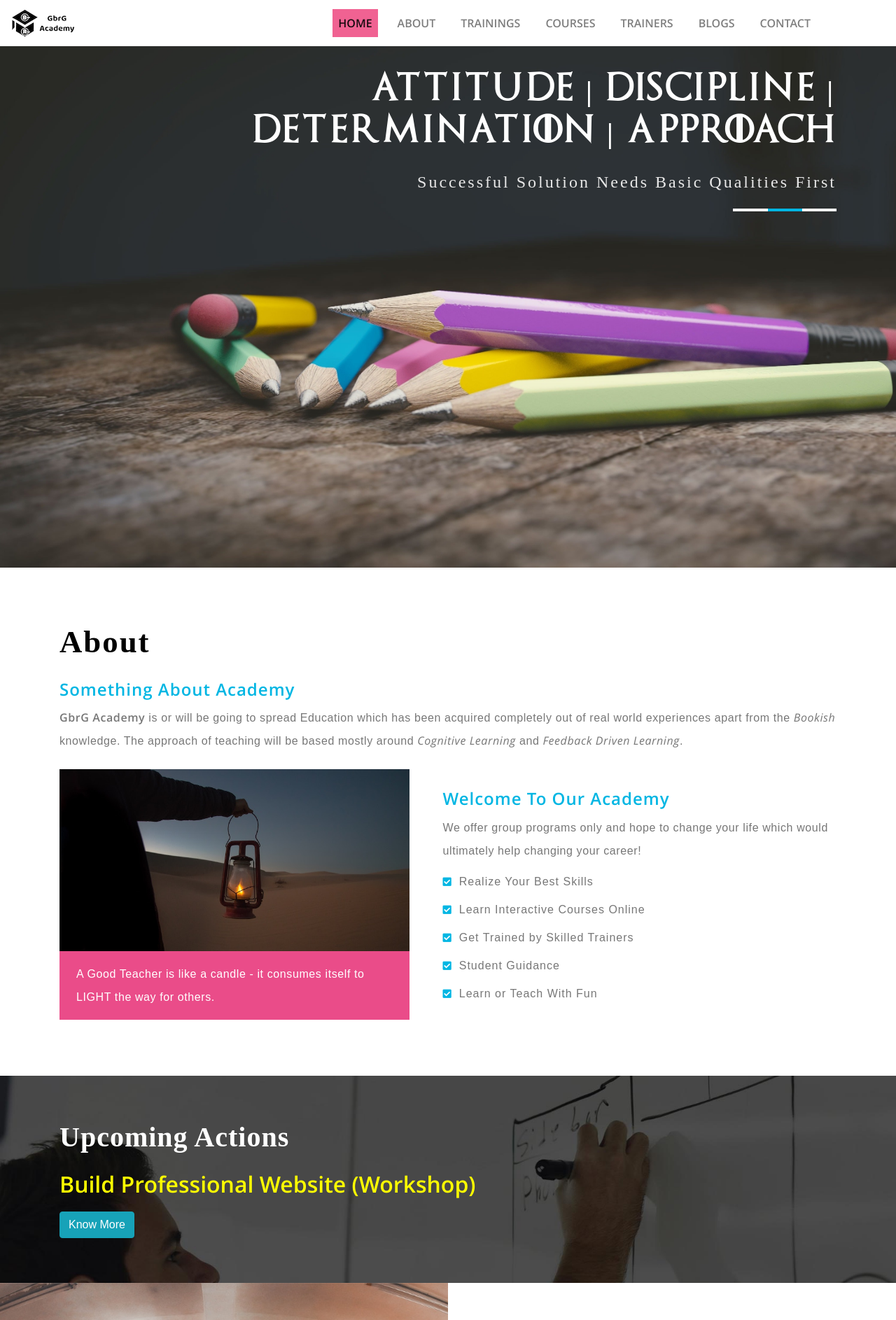
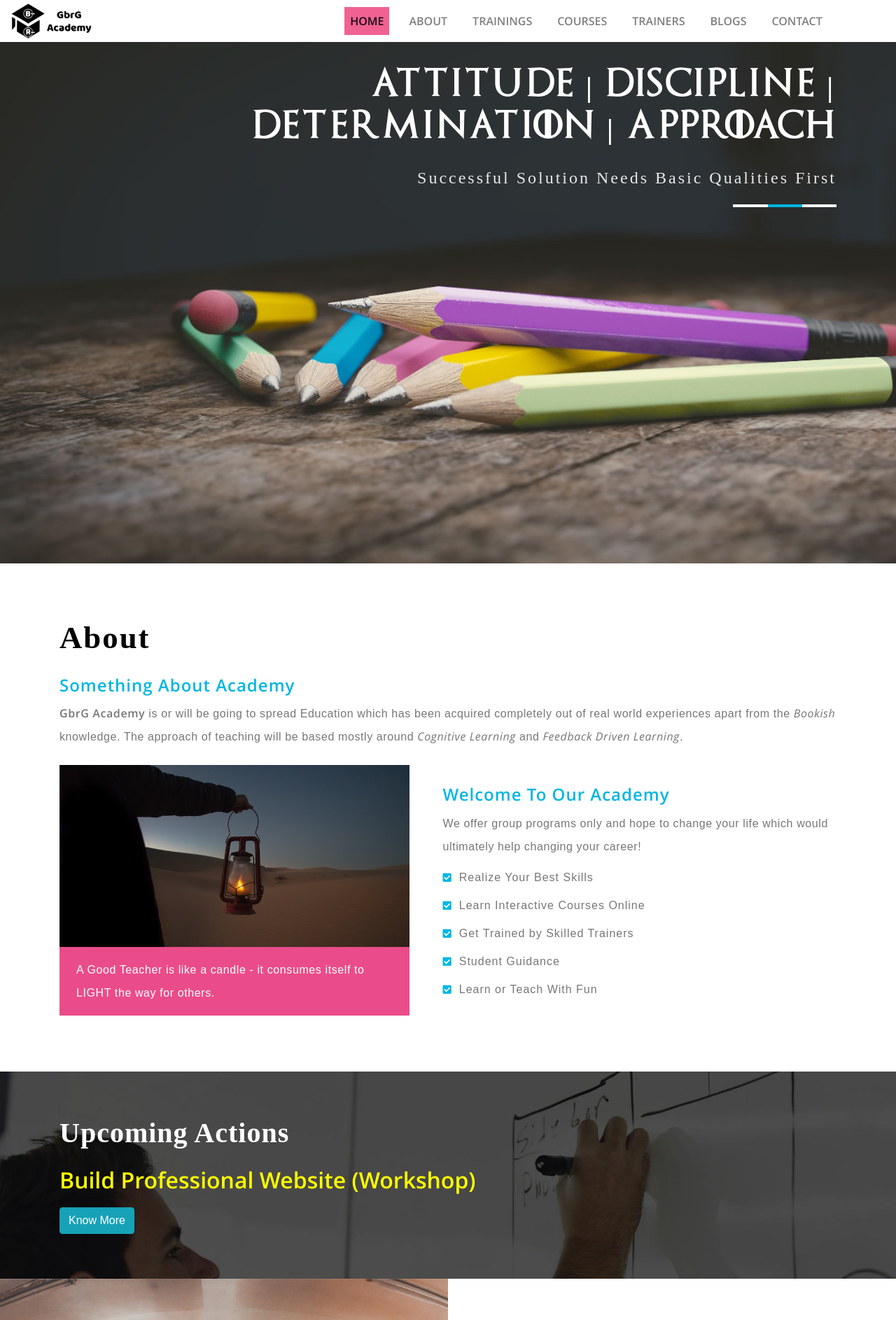
Before and after one commit to gbrgacademy/gbrgacademy.github.io, a Jekyll site: the page built from index.html, in a window 1280 px wide. Shown: the top 1886 px of the page at 70% size. Built offline with Jekyll 4.4.1, drawn with Linux system fonts in a browser that asks for light colours; some web fonts are replaced.

Commit message:
Updated logo with good resolution and navbar js toggle

```diff
--- a/_layouts/default.html
+++ b/_layouts/default.html
@@ -9,7 +9,9 @@
     </span></a>
 
     {% include navbar.html %}
-    {{ content }}
+    <div id="page-body">
+      {{ content }}
+    </div>
 
     {%- include footer.html -%}
     {%- include javascripts.html %}
--- a/_sass/custom.scss
+++ b/_sass/custom.scss
@@ -18,8 +18,23 @@
   line-height: 1.15em;
   font-family: 'Righteous', cursive;
 }
+.navbar {
+  padding: 0 1rem;
+}
+.navbar.navbar-expand-lg {
+  height: 60px;
+}
+.navbar .navbar-brand {
+  height: inherit;
+}
+.navbar .navbar-brand img {
+  height: 100%;
+}
 .navbar-nav {
   margin-left: 30%;
+}
+.mt-20em {
+  margin-top: 20em;
 }
 .social-icons-agileits {
   margin-top: 1em;
--- a/_sass/responsive.scss
+++ b/_sass/responsive.scss
@@ -21,6 +21,10 @@
   .slider-info h3 {
     font-size: 1.8em;
     line-height: 40px;
+  }
+  .navbar-nav {
+    margin-left: 0;
+    float: none;
   }
 }
 @media (max-width: 450px) {
@@ -47,6 +51,9 @@
   .slider-info h3 {
     font-size: 1.1em;
   }
+  .navbar-nav {
+    font-size: 13px;
+  }
 }
 @media (max-width: 360px) {
   .courses-list .nav-tabs a {
--- a/assets/js/custom.js
+++ b/assets/js/custom.js
@@ -21,6 +21,17 @@
   $().UItoTop({
     easingType: 'easeOutQuart'
   });
+
+  // onchange of navbar-collapse button
+  $('.navbar-toggler').on('click', function(){
+    var navClasses = $('#navbarSupportedContent').attr("class").split(' ');
+
+    if (navClasses.indexOf("show") == -1) {
+      $('#page-body').addClass('mt-20em');
+    } else {
+      $('#page-body').removeClass('mt-20em');
+    }
+  });
 });
 
 $(window).load(function () {
```
Also changed, not shown: assets/images/logo-long.png, 1 other file.
